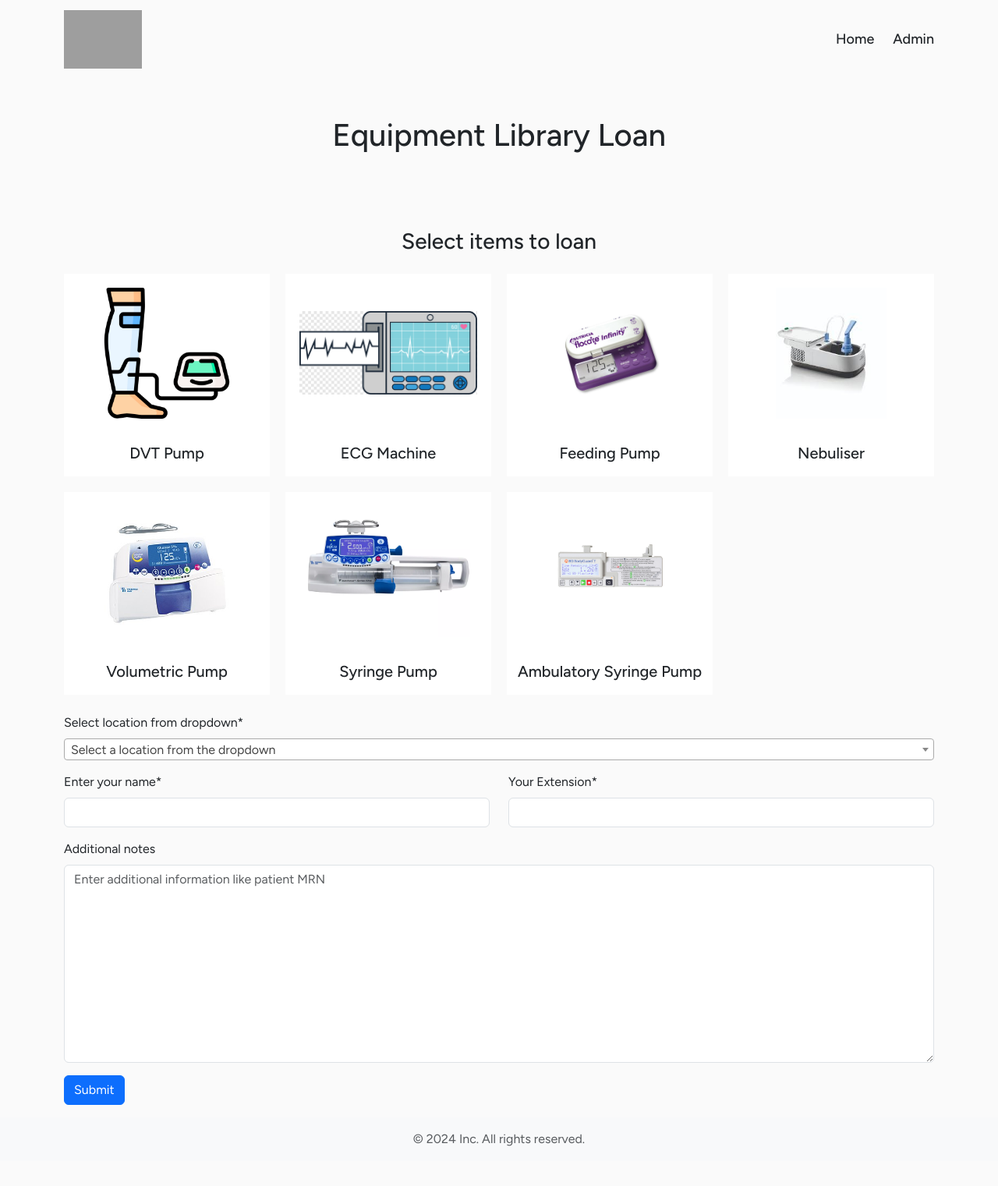
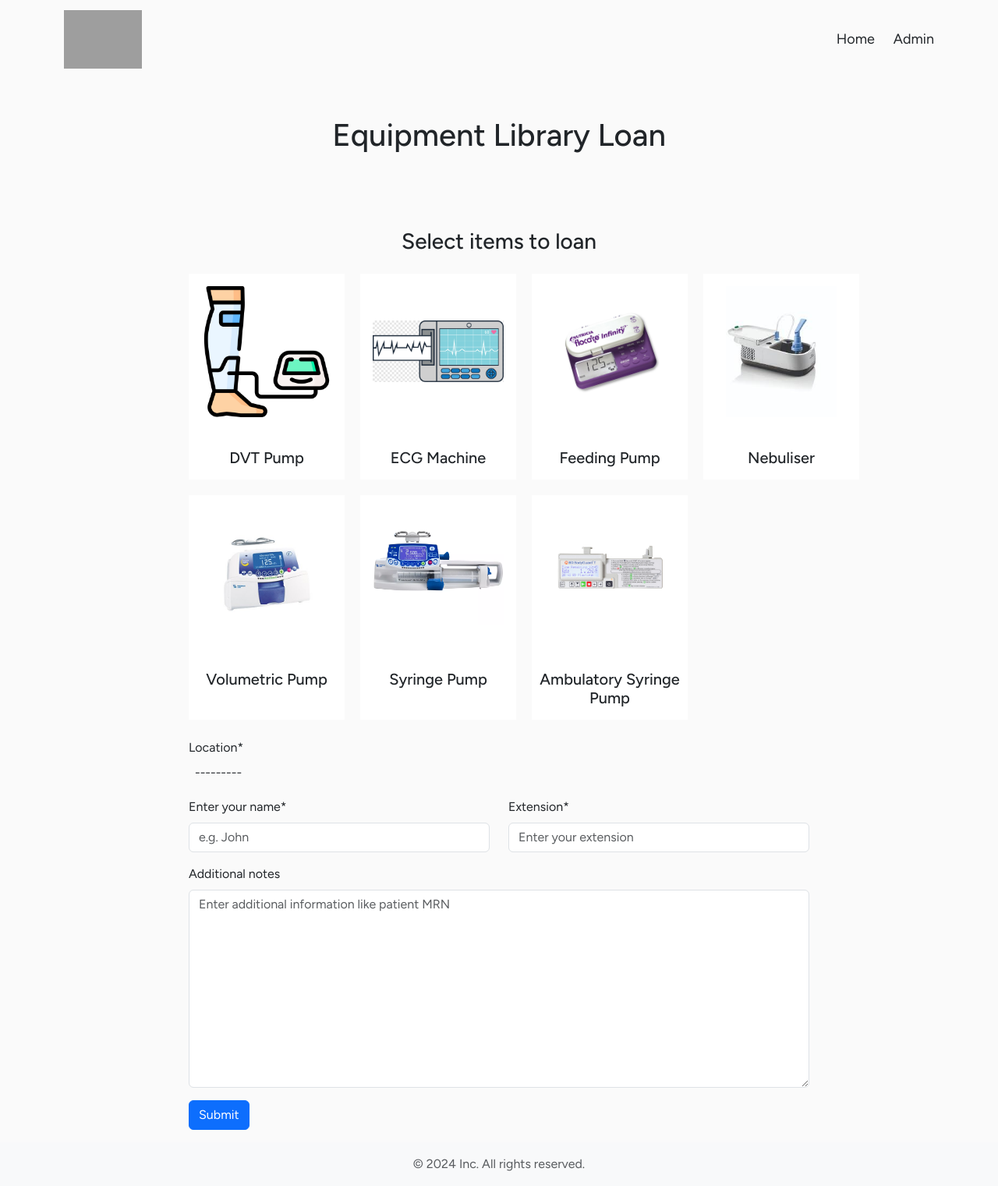
Before and after one commit to qmohebi/equipment_library_web_app, a Django app: page / in a window 1280 px wide. Shown: the whole page at 78% size. Before the commit the page ends 1470 px from the top, so only its background shows below. Run offline with Django 5.2, Linux system fonts and the light colour scheme; data comes from the database, SQL or seed files in the repository; parts of the project's set-up code (start-up, migrations or seed data) failed here and were passed over; some libraries are stand-ins or nearby versions; grey boxes are pictures that could not be loaded.

Commit message:
updated location dropdown ui, missing bootstrap links

```diff
--- a/library_app/forms.py
+++ b/library_app/forms.py
@@ -19,8 +19,8 @@ class LoanRequestInfo(forms.Form):
         "",
     ]
     location = forms.ModelChoiceField(
-        label="Select location from dropdown",
-        empty_label="Select a location from the dropdown",
+        label="Location",
+        # empty_label="Select a location from the dropdown",
         queryset=LoanLocation.objects.all(),
     )
 
@@ -28,12 +28,13 @@ class LoanRequestInfo(forms.Form):
         label="Enter your name",
         max_length=200,
         required=True,
+        widget=forms.TextInput(attrs={'placeholder': 'e.g. John'}),
     )
     extension = forms.IntegerField(
-        label="Your Extension",
-        required=True,
-        widget=forms.NumberInput,
-    )
+    label="Extension",
+    required=True,
+    widget=forms.NumberInput(attrs={'placeholder': 'Enter your extension'}),
+)
     # notes = forms.Textarea()
     notes = forms.CharField(
         label="Additional notes",
--- a/static/css/styles.css
+++ b/static/css/styles.css
@@ -1,13 +1,19 @@
 :root {
   --orange: #fe6903;
   --bodyColor: #fafafa;
-  --blue: #124faa;
+  --nhs-main-blue: #0072ce;
+  --nhs-light-blue: #98bee5;
+  --boot-placeholder: #626466;
   --white: #ffff;
   --dark1: #2d2d2d;
   --dark2: #505050;
   --dark3: #9c9c9c;
   --dark4: #c2c2c2;
   --dark-light: #d4d4d4;
+}
+
+html {
+  scroll-behavior: smooth;
 }
 
 * {
@@ -25,8 +31,9 @@ body {
 }
 
 .nav-link {
+  /* color: var(--dark2); */
   font-size: 18px;
-  font-weight: 500;
+  font-weight: normal;
 }
 
 .hero-section {
@@ -34,7 +41,7 @@ body {
   padding-bottom: 6rem;
 }
 
-.equipment-btn {
+/* .equipment-btn {
   border: none;
   box-shadow: rgba(60, 64, 67, 0.3) 0px 1px 2px 0px, rgba(60, 64, 67, 0.15) 0px 2px 6px 2px;
   cursor: pointer;
@@ -44,34 +51,39 @@ body {
   border-radius: 10px;
   font-size: 16px;
   box-shadow: rgba(0, 0, 0, 0.05) 0px 1px 0px 0px, rgba(0, 0, 0, 0.2) 0px -1px 0px 0px inset;
+} */
+
+
+
+/* --------------------------
+Added padding to the x-axis to make the category items smaller
+- Make sure to change this on smaller devices!!!
+*/
+.main-form {
+  padding: 0 10rem;
+}
+/* ------------------------- */
+
+.categories {
+  display: grid;
+  grid-template-columns: repeat(4, 1fr);
+  gap: 20px;
+}
+
+.category {
+  cursor: pointer;
+  border: 2px solid transparent;
+  position: relative;
 }
 
 /* remove input arrows */
 input[type="number"]::-webkit-inner-spin-button,
 input[type="number"]::-webkit-outer-spin-button {
   -webkit-appearance: none;
-  margin: 0;
 }
 
 .additional-info-label {
   width: 80px;
-}
-
-.additonal-info textarea {
-  height: 120px;
-  resize: none;
-}
-
-.categories {
-  display: grid;
-  grid-template-columns: repeat(4, 1fr);
-  gap: 20px;
-  /* margin: 20px; */
-}
-.category {
-  cursor: pointer;
-  border: 2px solid transparent;
-  position: relative;
 }
 
 .category input[type="checkbox"] {
@@ -86,8 +98,17 @@ input[type="number"]::-webkit-outer-spin-button {
   z-index: 1;
 }
 
+.category input[type="checkbox"]:hover {
+  border: 4px solid var(--dark-light);
+}
+
 .category input[type="checkbox"]:checked {
-  border: 4px solid var(--blue);
+  border: 4px solid var(--nhs-main-blue);
+}
+
+.category input[type="checkbox"]:checked ~ .device-title {
+  background-color: var(--nhs-main-blue);
+  color: var(--white);
 }
 
 @media (max-width: 800px) {
--- a/templates/base.html
+++ b/templates/base.html
@@ -10,6 +10,7 @@
       href="https://fonts.googleapis.com/css2?family=Figtree:ital,wght@0,300..900;1,300..900&display=swap"
       rel="stylesheet"
     />
+    <link rel="stylesheet" href="https://cdn.jsdelivr.net/npm/bootstrap-icons@1.11.3/font/bootstrap-icons.css" integrity="sha384-tViUnnbYAV00FLIhhi3v/dWt3Jxw4gZQcNoSCxCIFNJVCx7/D55/wXsrNIRANwdD" crossorigin="anonymous">
     <link
       href="https://cdn.jsdelivr.net/npm/bootstrap@5.3.3/dist/css/bootstrap.min.css"
       rel="stylesheet"
@@ -17,6 +18,12 @@
       crossorigin="anonymous"
     />
     <link rel="stylesheet" href="{% static 'css/styles.css' %}" />
+    <!-- below link is for select2 bootstrap styling -->
+    <!-- <link rel="stylesheet" href="/path/to/select2.css">
+    <link rel="stylesheet" href="https://cdn.jsdelivr.net/npm/@ttskch/select2-bootstrap4-theme@x.x.x/dist/select2-bootstrap4.min.css"> -->
+    <!-- above link is for select2 bootstrap styling -->
+    <!-- <script src="https://cdn.jsdelivr.net/npm/select2@4.1.0-rc.0/dist/js/select2.min.js"></script> -->
+     <!-- Jquery below -->
     <script src="https://code.jquery.com/jquery-3.7.1.min.js" integrity="sha256-/JqT3SQfawRcv/BIHPThkBvs0OEvtFFmqPF/lYI/Cxo=" crossorigin="anonymous"></script>
     <link href="https://cdn.jsdelivr.net/npm/select2@4.1.0-rc.0/dist/css/select2.min.css" rel="stylesheet" />
     <script src="https://cdn.jsdelivr.net/npm/select2@4.1.0-rc.0/dist/js/select2.min.js"></script>
--- a/templates/home.html
+++ b/templates/home.html
@@ -1,7 +1,7 @@
 {% extends "base.html" %} {% block content %} {% load crispy_forms_tags %}
 <h3 class="text-center mb-4">Select items to loan</h3>
 
-<form method="post" action="" class="needs-validation" novalidate>
+<form method="post" action="" class="needs-validation main-form" novalidate>
   {% if model_form.selected_model.errors %}
   <div class="alert alert-danger d-flex align-items-center" role="alert">
     {{ model_form.selected_model.errors.0 }}
@@ -9,27 +9,30 @@
   {% endif %} {% csrf_token %}
   <div class="categories mt-3 mb-4">
     {% for model in model_form.fields.selected_model.queryset %}
-    <label class="category d-flex flex-column gap-3 bg-white">
+    <label class="category d-flex flex-column gap-3 bg-white border-0">
       <input type="checkbox" name="selected_model" value="{{ model.pk }}" />
       <img
         src="{{ model.image.url }}"
         class="device-img object-fit-contain p-3"
         alt="{{ model.display_name }}"
       />
-      <div class="device-title pb-3 text-center fw-bold">
+      <div class="device-title pt-2 pb-3 text-center fw-bold">
         <h5 class="mb-0">{{ model.display_name }}</h5>
       </div>
     </label>
     {% endfor %}
   </div>
 
-  <div
-  class="loan-form">{% crispy loan_form %}
-  </div>
+  <div class="loan-form">{% crispy loan_form %}</div>
 </form>
 {% endblock %} {% block scripts %}
+
 <script>
-  $("#id_location").select2();
+  $(document).ready(function () {
+    // location dropdown list (Jquery)
+    $("#id_location").select2({
+      theme: "bootstrap5",
+    });
 
     const forms = document.querySelectorAll(".needs-validation");
 
@@ -48,6 +51,7 @@
         false
       );
     });
+  });
 </script>
 
 {% endblock %}
```
Lines whose indentation alone changed are shown as unchanged.
